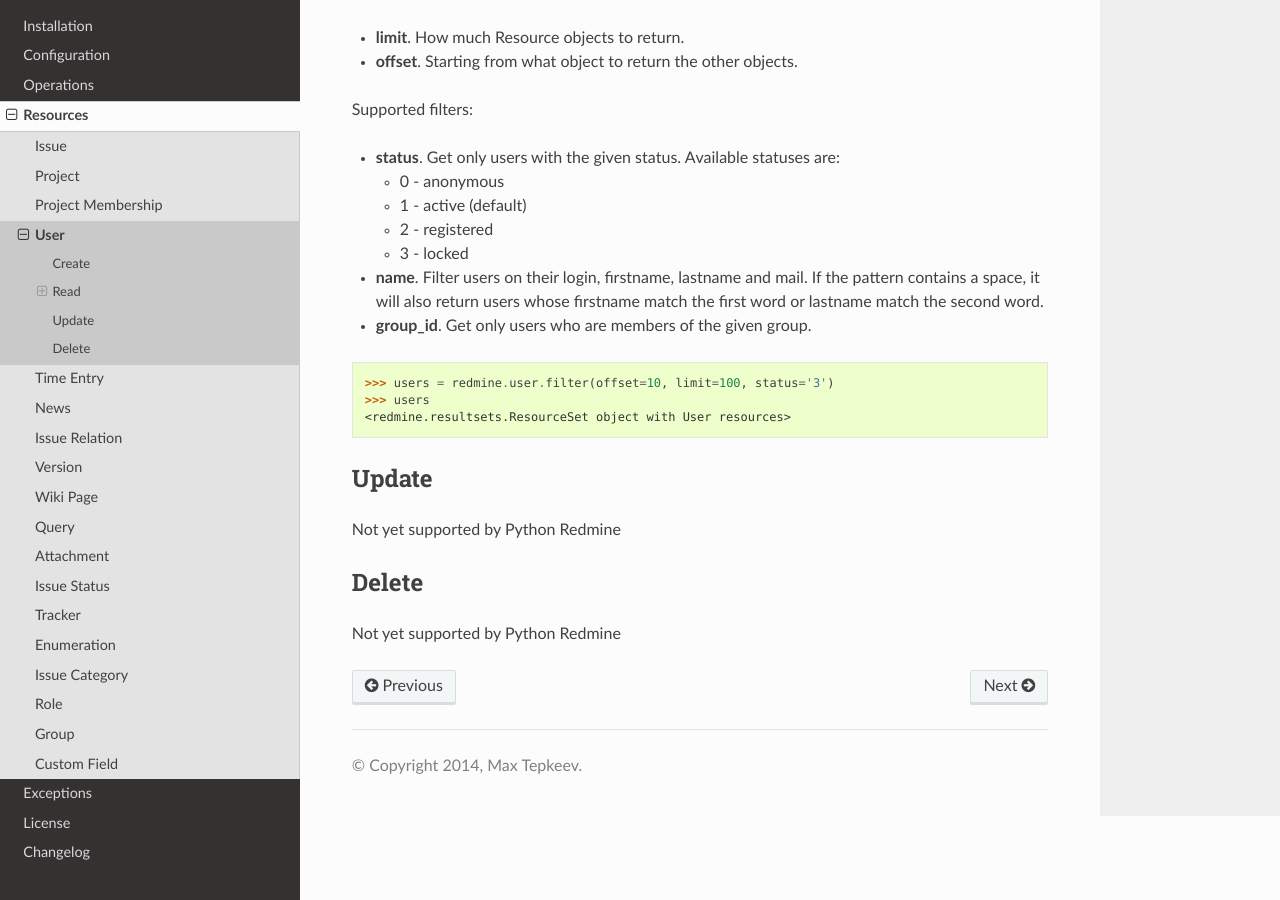
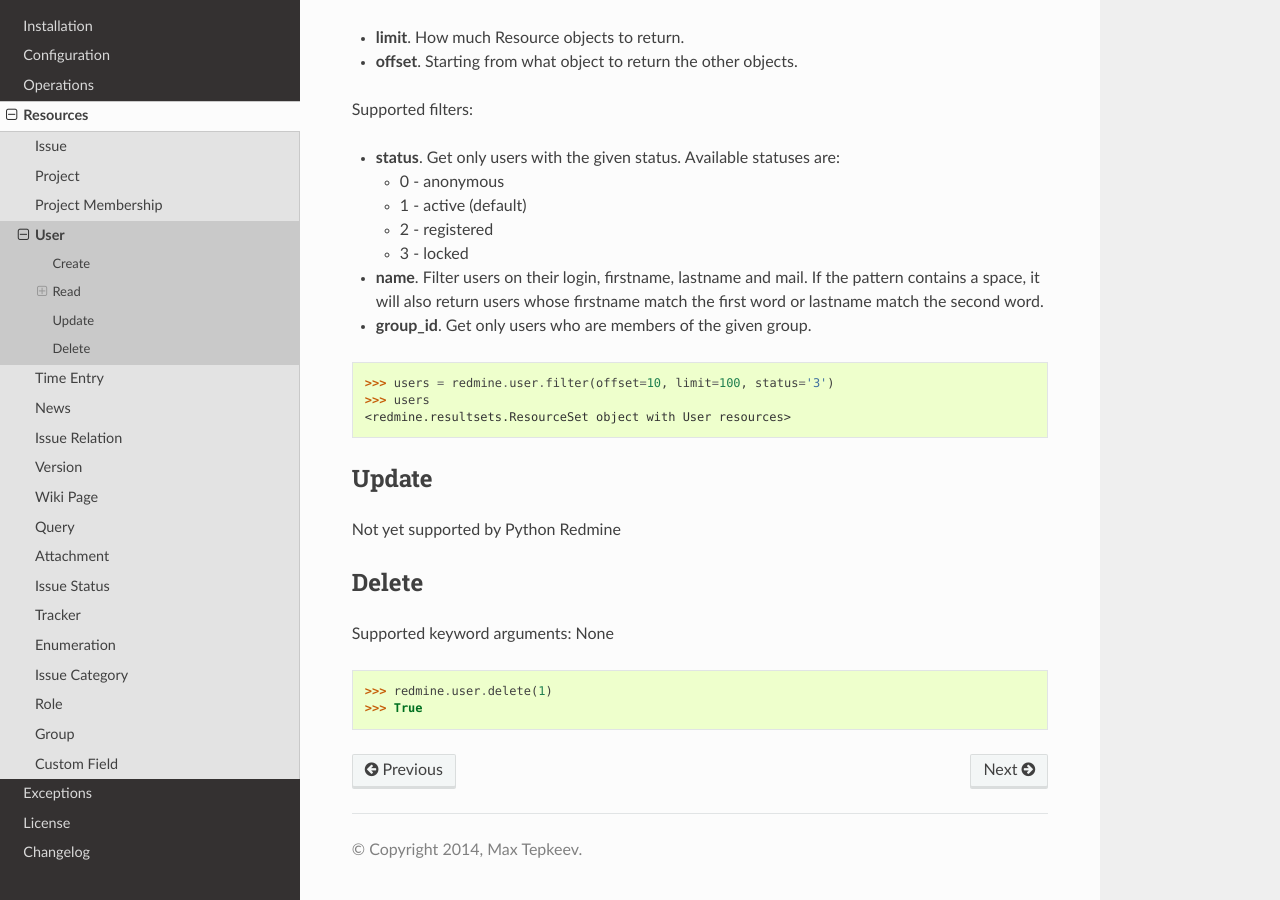
Before and after one commit to maxtepkeev/python-redmine, a Sphinx documentation site: the page built from docs/resources/user.rst, in a window 1280 px wide and 900 px high, scrolled down 1341 px. Built offline with Sphinx 7.4.7 and the Read the Docs theme 2.0.0, drawn with Linux system fonts in a browser that asks for light colours.

Commit message:
user delete method support

```diff
--- a/docs/changelog.rst
+++ b/docs/changelog.rst
@@ -6,10 +6,11 @@
 
 - Added: Delete functionality for resources (see docs for details):
 
+  * User
   * Group
   * Version
+  * ProjectMembership
   * Issue
-  * ProjectMembership
 
 0.2.0 (2014-01-16)
 ------------------
--- a/docs/resources/user.rst
+++ b/docs/resources/user.rst
@@ -93,4 +93,9 @@
 Delete
 ------
 
-Not yet supported by Python Redmine
+Supported keyword arguments: None
+
+.. code-block:: python
+
+    >>> redmine.user.delete(1)
+    >>> True
```
Also changed, not shown: 2 other files.
